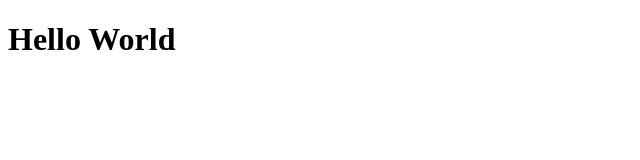
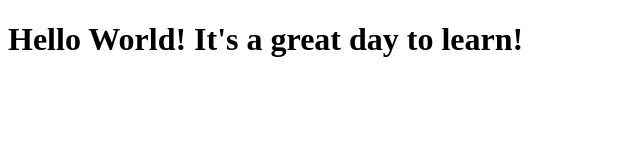
Before and after one commit to Peter-26/first-test, a plain HTML site: page site/index.html in a window 1280 px wide. Shown: the whole page, without its empty margins (0-640 px from the left). Drawn offline with Linux system fonts and the light colour scheme.

Commit message:
Small addition to our page content.

```diff
--- a/site/index.html
+++ b/site/index.html
@@ -6,6 +6,6 @@
 	<title>Hello Coursera!</title>
 </head>
 <body>
-<h1>Hello World</h1>
+<h1>Hello World! It's a great day to learn!</h1>
 </body>
 </html>
```
